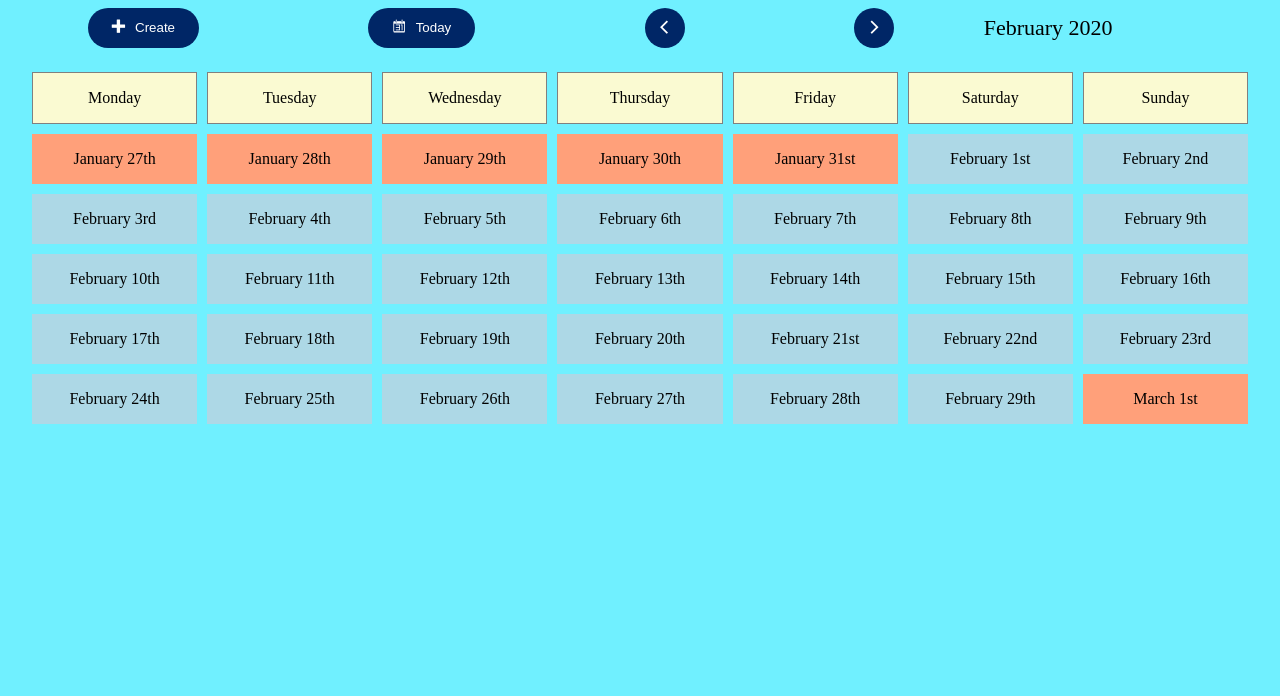
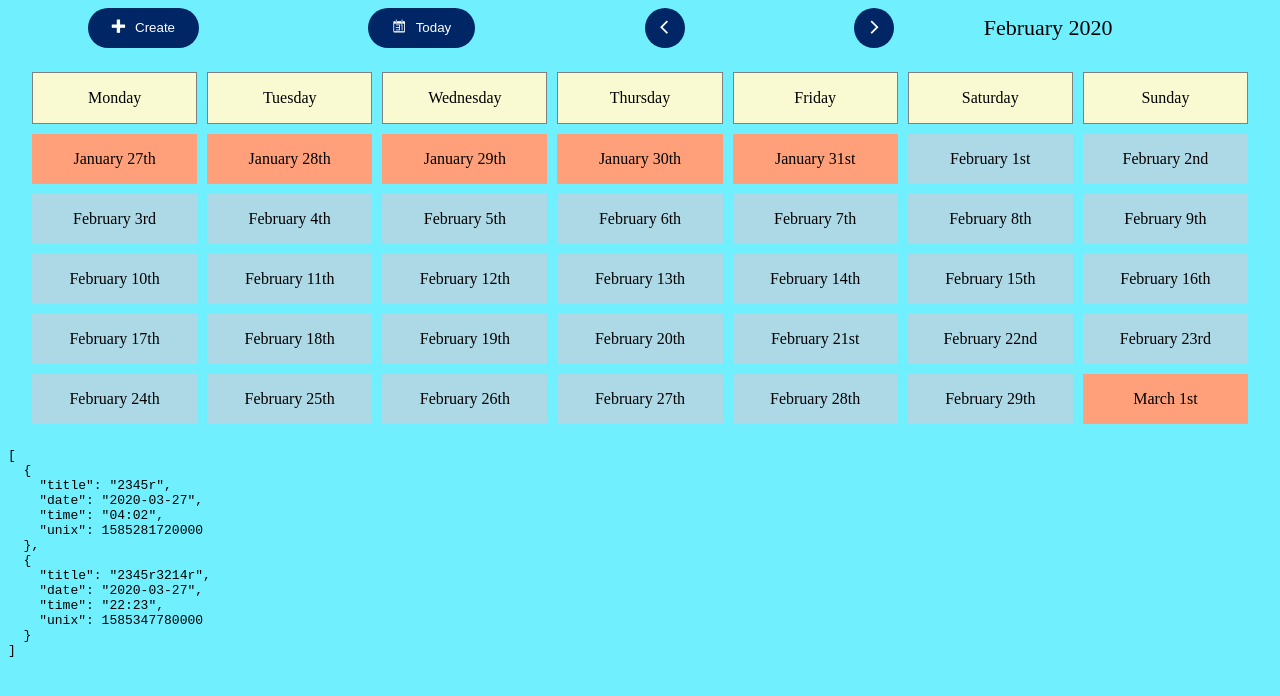
Before and after one commit to codetapacademy/remindly-with-react, a React (Create React App) app: page / in a window 1280 px wide. Shown: the top 696 px of the page. Built offline with nearby package versions, Linux system fonts and the light colour scheme.

Commit message:
create a new reducer for our reminder list + display the initialReminderList. This closes #67

```diff
--- a/src/component/app/app.action.js
+++ b/src/component/app/app.action.js
@@ -1,4 +1,4 @@
-import { SET_REMINDER_DATE, UNSET_REMINDER } from "./app.const";
+import { SET_REMINDER_DATE, UNSET_REMINDER, ADD_REMINDER_TO_LIST } from "./app.const";
 
 export const createReminderAction = date => ({
   type: SET_REMINDER_DATE,
@@ -8,3 +8,8 @@ export const createReminderAction = date => ({
 export const unsetReminderAction = () => ({
   type: UNSET_REMINDER
 })
+
+export const addReminderToListAction = reminder => ({
+  type: ADD_REMINDER_TO_LIST,
+  reminder
+})
--- a/src/component/app/app.component.jsx
+++ b/src/component/app/app.component.jsx
@@ -2,13 +2,15 @@ import React, { useReducer, useRef } from 'react'
 import { Actionbar } from '../action-bar'
 import { Calendar } from '../calendar'
 import { Modal } from '../modal'
-import { reminderReducer, initialReminderValue } from './app.reducer'
-import { unsetReminderAction } from './app.action'
+import { reminderReducer, initialReminderValue, reminderListReducer, initialReminderList } from './app.reducer'
+import { unsetReminderAction, addReminderToListAction } from './app.action'
 import moment from 'moment'
 
 const CalendarApp = () => {
   const [currentReminder, setReminder] = useReducer(reminderReducer, initialReminderValue)
   // console.log(currentReminder)
+
+  const [reminderList, updateReminderList] = useReducer(reminderListReducer, initialReminderList)
 
   const awesomeTitle = useRef()
   const awesomeDate = useRef()
@@ -19,11 +21,25 @@ const CalendarApp = () => {
   }
 
   const onSuccess = () => {
-    console.log(
-      awesomeTitle.current.value,
-      awesomeDate.current.value,
-      awesomeTime.current.value,
-    )
+    // the console.log will work only if value is added in the modal.
+    if (awesomeTitle.current.value &&
+      awesomeDate.current.value &&
+      awesomeTime.current.value) {
+        console.log(
+          awesomeTitle.current.value,
+          awesomeDate.current.value,
+          awesomeTime.current.value,
+        )
+
+        const reminder = {
+          title: awesomeTitle.current.value,
+          date: awesomeDate.current.value,
+          time: awesomeTime.current.value,
+          unix: moment(`${awesomeDate.current.value} ${awesomeTime.current.value}`).unix() * 1000
+        }
+
+        updateReminderList(addReminderToListAction(reminder))
+      }
   }
 
   const dateForInput = moment((currentReminder && currentReminder.date || 0) * 1000).format('YYYY-MM-DD')
@@ -65,6 +81,10 @@ const CalendarApp = () => {
             </div>
           </div>
         </Modal>)}
+
+        <pre>
+          {JSON.stringify(reminderList, null, 2)}
+        </pre>
     </div>
   )
 }
--- a/src/component/app/app.const.js
+++ b/src/component/app/app.const.js
@@ -1,2 +1,4 @@
 export const SET_REMINDER_DATE = 'SET_REMINDER_DATE'
 export const UNSET_REMINDER = 'UNSET_REMINDER'
+export const INITIALIZE_REMINDER_LIST = 'INITIALIZE_REMINDER_LIST'
+export const ADD_REMINDER_TO_LIST = 'ADD_REMINDER_TO_LIST'
--- a/src/component/app/app.reducer.js
+++ b/src/component/app/app.reducer.js
@@ -1,6 +1,20 @@
-import { SET_REMINDER_DATE, UNSET_REMINDER } from "./app.const"
+import { SET_REMINDER_DATE, UNSET_REMINDER, INITIALIZE_REMINDER_LIST, ADD_REMINDER_TO_LIST } from "./app.const"
 
 export const initialReminderValue = null
+export const initialReminderList = [
+  {
+    "title": "2345r",
+    "date": "2020-03-27",
+    "time": "04:02",
+    "unix": 1585281720000
+  },
+  {
+    "title": "2345r3214r",
+    "date": "2020-03-27",
+    "time": "22:23",
+    "unix": 1585347780000
+  }
+]
 export const reminderReducer = (state = initialReminderValue, action) => {
   switch(action.type) {
     case SET_REMINDER_DATE:
@@ -13,3 +27,14 @@ export const reminderReducer = (state = initialReminderValue, action) => {
       return state
   }
 }
+
+export const reminderListReducer = (state = [], action) => {
+  switch(action.type) {
+    case INITIALIZE_REMINDER_LIST:
+      return [...action.list]
+    case ADD_REMINDER_TO_LIST:
+      return [...state, action.reminder]
+    default:
+      return state
+  }
+}
```
